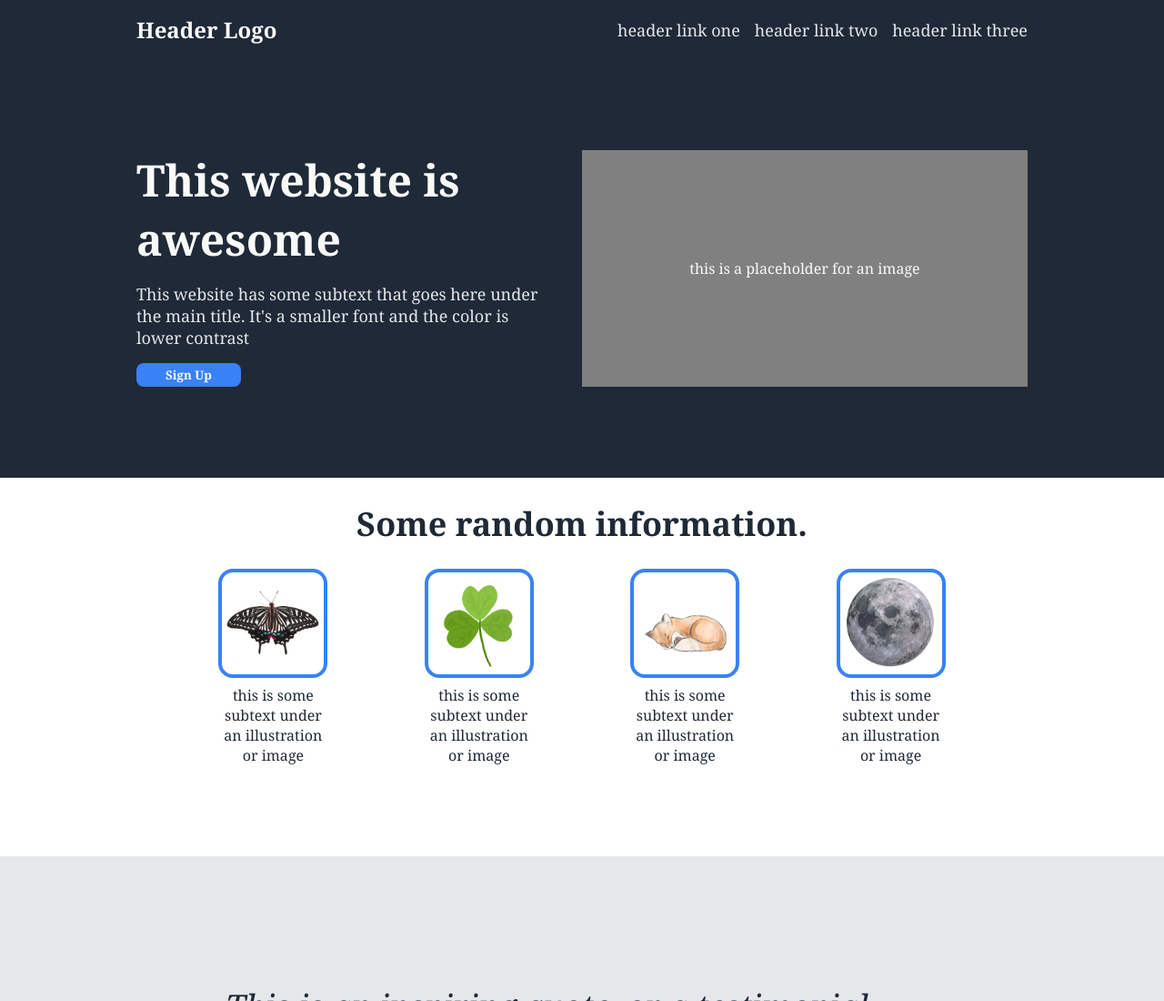
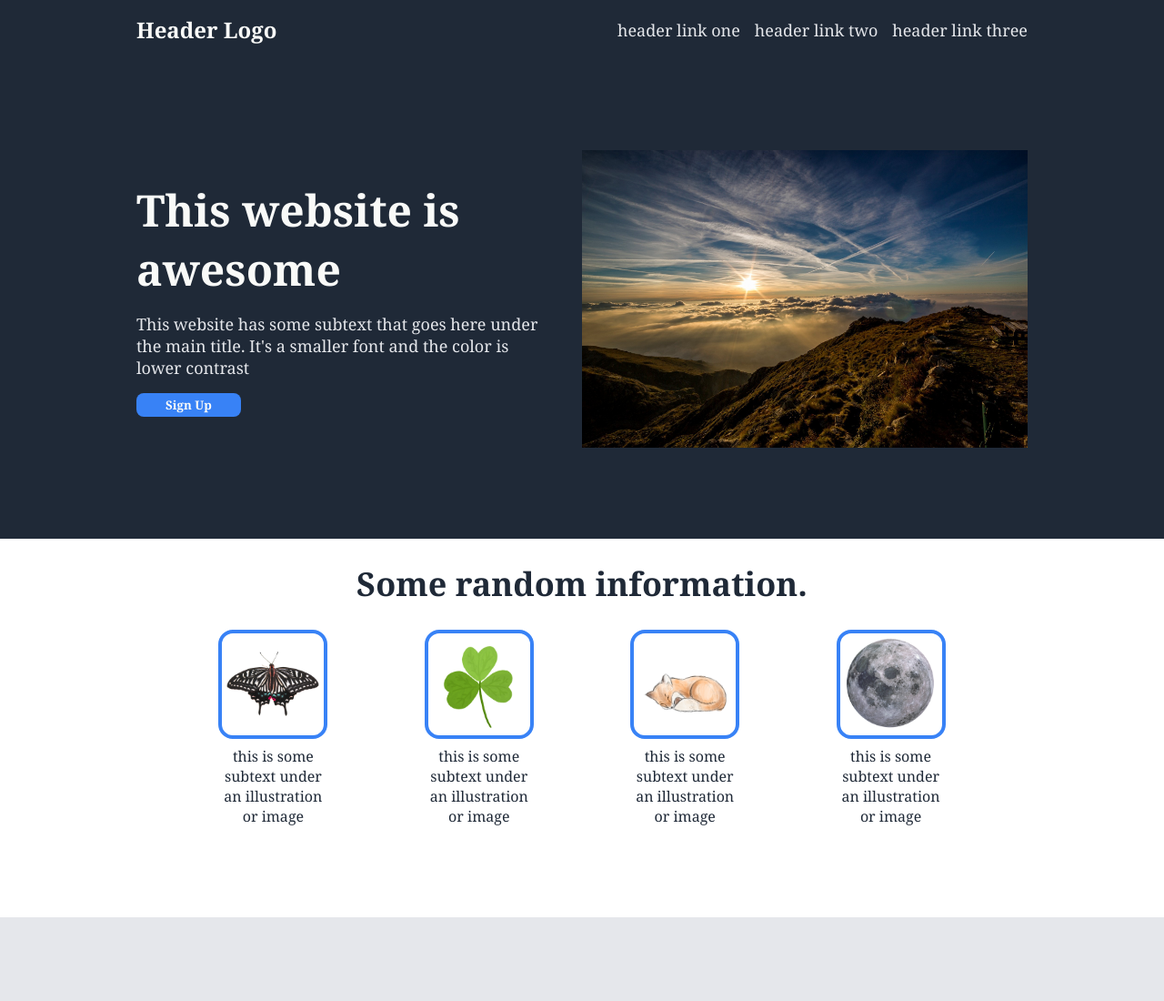
Before and after one commit to SupraSensum/TOP-project-landing-page, a plain HTML site: page index.html in a window 1280 px wide. Shown: the top 1100 px of the page at 91% size. Drawn offline with Linux system fonts and the light colour scheme.

Commit message:
Adjust hero section to allow variable img sizes

```diff
--- a/index.html
+++ b/index.html
@@ -24,7 +24,7 @@
                 <button type="submit">Sign Up</button>
             </div>
             <div class="image-container">
-                this is a placeholder for an image
+                <img src="./images/mountains.jpg" alt="serene mountain photo">
             </div>
         </div>
     </header>
--- a/landing-page.css
+++ b/landing-page.css
@@ -52,6 +52,7 @@ header {
     flex-direction: column;
     gap: 16px;
     padding-right: 32px;
+    justify-content: center;
 }
 
 .hero-text-section > * {
@@ -81,6 +82,11 @@ button {
     display: flex;
     justify-content: center;
     align-items: center;
+    overflow: hidden;
+}
+
+.image-container img {
+    max-width: 100%;
 }
 
 .content.quote {
```
Also changed, not shown: images/mountains.jpg (added).
